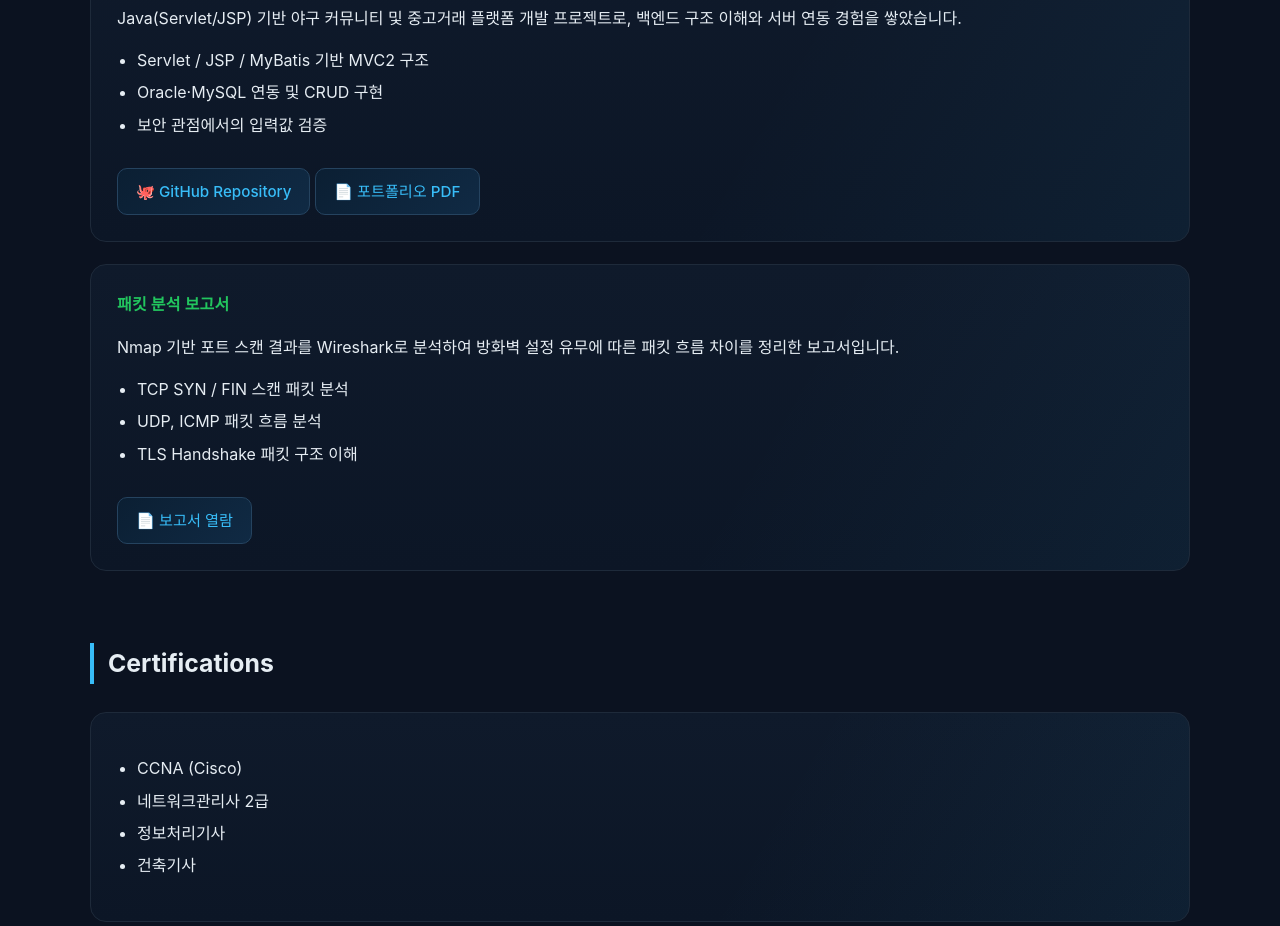
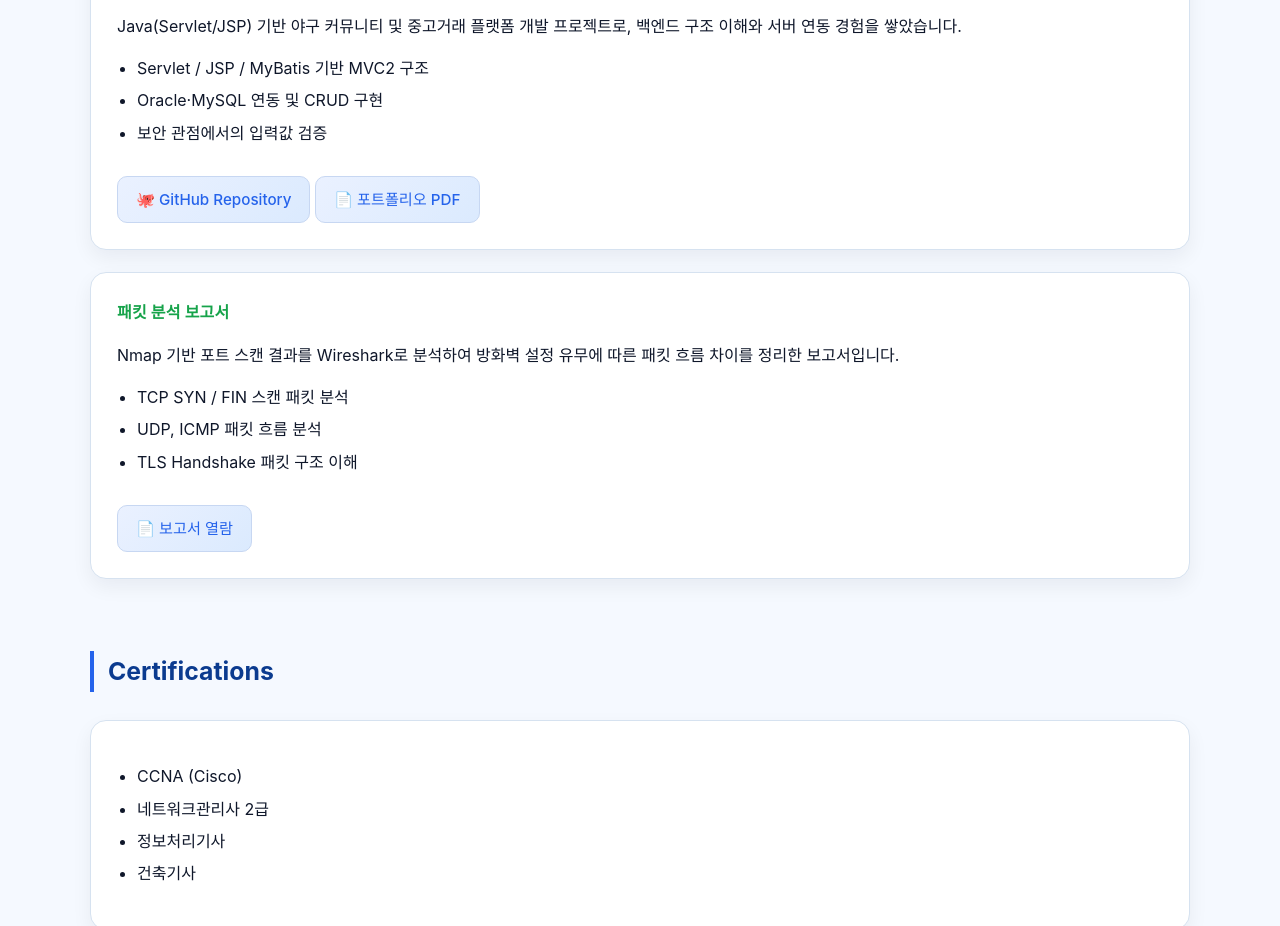
Before and after one commit to bjy5656/-, a plain HTML site: page index.html in a window 1280 px wide. Shown: the part 1874-2800 px from the top of the page. Drawn offline with Linux system fonts and the light colour scheme.

Commit message:
Revise styles for a brighter color palette
Updated color scheme and styles for a lighter theme.

```diff
--- a/index.html
+++ b/index.html
@@ -6,36 +6,35 @@
   <title>백정이 | Network Engineer Portfolio</title>
   <style>
   :root{
-    --bg-main:#0b1220;          /* 메인 배경 */
-    --bg-card:#0f1a2b;          /* 카드 배경 */
-    --line:#1e2a3a;             /* 구분선 */
-    --text-main:#e6edf3;        /* 기본 텍스트 */
-    --text-sub:#9fb2c8;         /* 보조 텍스트 */
-    --accent-net:#38bdf8;       /* 네트워크 블루 */
-    --accent-sec:#22c55e;       /* 보안 그린 */
+    --bg-main:#f5f9ff;          /* 전체 배경 (밝은 네트워크 블루) */
+    --bg-card:#ffffff;         /* 카드 배경 */
+    --line:#d6e2f0;             /* 구분선 */
+    --text-main:#0f172a;        /* 기본 텍스트 */
+    --text-sub:#475569;         /* 보조 텍스트 */
+    --accent-net:#2563eb;       /* 네트워크 블루 */
+    --accent-sec:#16a34a;       /* 보안 그린 */
     --accent-warn:#f59e0b;      /* 포인트 */
   }
 
   body{
     margin:0;
     font-family:-apple-system,BlinkMacSystemFont,"Segoe UI","Noto Sans KR",sans-serif;
-    background:radial-gradient(1200px 600px at 10% -10%,#13203a 0%,var(--bg-main) 40%);
+    background:linear-gradient(180deg,#eef4ff 0%,var(--bg-main) 40%);
     color:var(--text-main);
     line-height:1.65;
   }
 
   a{color:var(--accent-net);text-decoration:none}
-  a:hover{opacity:0.85;text-decoration:underline}
+  a:hover{text-decoration:underline}
 
   .container{max-width:1100px;margin:0 auto;padding:56px 24px}
 
   header{
     margin-bottom:72px;
-    padding:32px;
+    padding:36px;
     border:1px solid var(--line);
     border-radius:18px;
-    background:linear-gradient(135deg,#0e1b33,#0b1220);
-    box-shadow:0 0 0 1px rgba(56,189,248,0.08),0 20px 40px rgba(0,0,0,0.4);
+    background:linear-gradient(135deg,#f8fbff,#eef4ff);
   }
 
   header h1{font-size:2.4rem;margin:0}
@@ -50,24 +49,16 @@
     margin-bottom:28px;
     padding-left:14px;
     border-left:4px solid var(--accent-net);
+    color:#0b3b8f;
   }
 
   .card{
-    background:linear-gradient(180deg,var(--bg-card),#0c1626);
+    background:var(--bg-card);
     border:1px solid var(--line);
     border-radius:16px;
     padding:26px;
     margin-bottom:22px;
-    position:relative;
-    overflow:hidden;
-  }
-
-  .card::after{
-    content:"";
-    position:absolute;
-    inset:0;
-    background:linear-gradient(120deg,transparent 60%,rgba(56,189,248,0.06));
-    pointer-events:none;
+    box-shadow:0 8px 20px rgba(15,23,42,0.06);
   }
 
   .card h4{
@@ -93,20 +84,20 @@
     margin-top:14px;
     padding:10px 18px;
     border-radius:10px;
-    background:linear-gradient(135deg,#0b1f33,#102a44);
+    background:linear-gradient(135deg,#eaf1ff,#dbeafe);
     color:var(--accent-net);
-    border:1px solid #25435f;
+    border:1px solid #c7d7f2;
     font-size:0.95rem;
     font-weight:500;
   }
 
   .btn:hover{
-    background:linear-gradient(135deg,#102a44,#14385a);
-    color:#e6f6ff;
+    background:linear-gradient(135deg,#dbeafe,#bfdbfe);
+    color:#1e40af;
   }
 
   img{
-    box-shadow:0 0 0 1px rgba(34,197,94,0.25),0 0 32px rgba(34,197,94,0.15);
+    box-shadow:0 0 0 1px rgba(37,99,235,0.25),0 6px 20px rgba(37,99,235,0.15);
   }
 
   footer{
```
